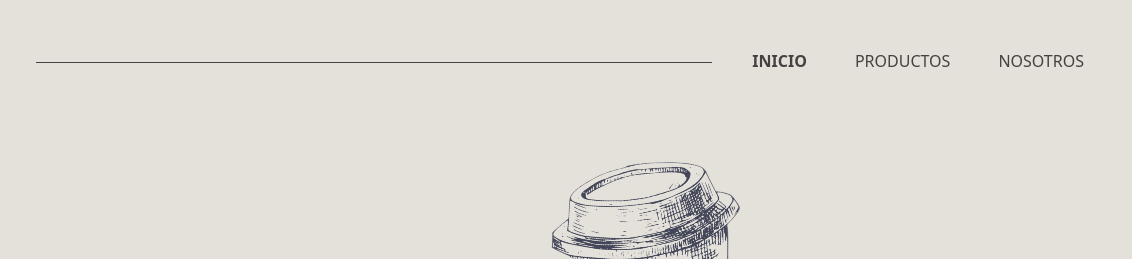
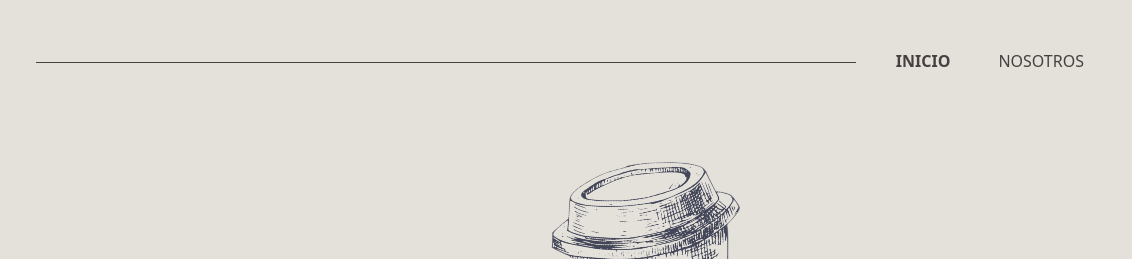
Before and after one commit to Raczan/cafeteriaUMG, a plain HTML site: page index.html in a window 1280 px wide. Shown: the top 259 px of the page, 148-1280 px from the left. Drawn offline with nearby package versions, Linux system fonts and the light colour scheme; a web font is replaced by a local one.

Commit message:
fix: delete PRODUCTOS link from navbar

```diff
--- a/index.html
+++ b/index.html
@@ -18,12 +18,6 @@
         <li class="font-bold">
           <a href="index.html">
             INICIO
-            <span class="nav-link"></span>
-          </a>
-        </li>
-        <li>
-          <a href="#">
-            PRODUCTOS
             <span class="nav-link"></span>
           </a>
         </li>
```
